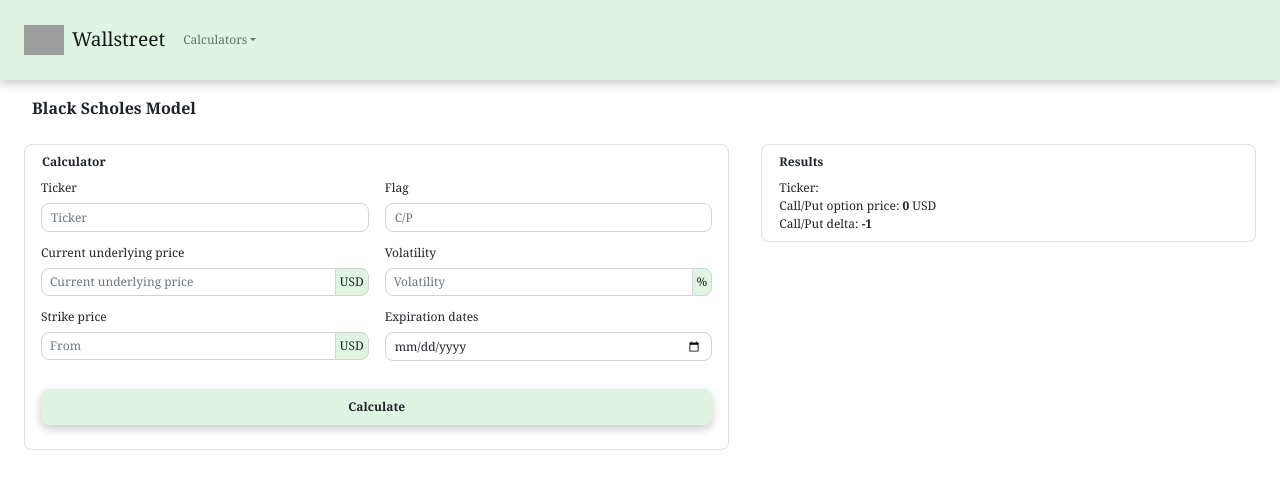
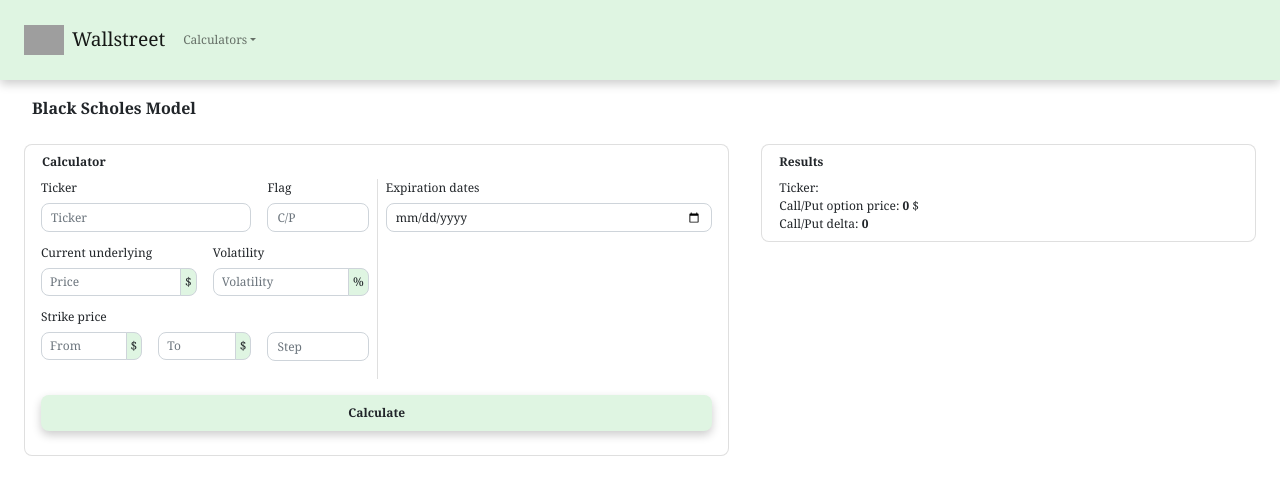
Before and after one commit to sabidobrin/wallstreet, a React (Create React App) app: page /calculators/black-scholes in a window 1280 px wide. Shown: the top 494 px of the page. Built offline with nearby package versions, Linux system fonts and the light colour scheme; grey boxes are pictures that could not be loaded.

Commit message:
strike prices array

```diff
--- a/package.json
+++ b/package.json
@@ -3,6 +3,8 @@
   "version": "0.1.0",
   "private": true,
   "dependencies": {
+    "@material-ui/core": "^4.12.3",
+    "@material-ui/icons": "^4.11.2",
     "@testing-library/jest-dom": "^5.14.1",
     "@testing-library/react": "^11.2.7",
     "@testing-library/user-event": "^12.8.3",
--- a/src/components/BlackScholesModel/BlackScholesModel.tsx
+++ b/src/components/BlackScholesModel/BlackScholesModel.tsx
@@ -1,8 +1,9 @@
 import React, { useState, useEffect } from 'react';
-import { log, sqrt, exp, pi } from 'mathjs';
+import { log, sqrt, exp, pi, string, typeOf } from 'mathjs';
 import './black-scholes-model.css';
-import { Container, Row, Col, Card, Form, InputGroup } from 'react-bootstrap';
+import { Container, Row, Col, Card, Form, InputGroup, Button } from 'react-bootstrap';
 import { Submit } from '../../context';
+import { CloseOutlined } from '@material-ui/icons';
 //import { apiResponseHandling } from '../../functions';
 
 export default function BlackScholesModel (props: any) {
@@ -13,7 +14,12 @@ export default function BlackScholesModel (props: any) {
     });
 
     const [currentUnderlyingPrice, setCurrentUnderlyingPrice] = useState(0);
-    const [strikePrice, setStrikePrice] = useState(0);
+
+    const [strikePriceFrom, setStrikePriceFrom] = useState(0);
+    const [strikePriceTo, setStrikePriceTo] = useState(0);
+    const [strikePriceStep, setStrikePriceStep] = useState(0);
+    const [strikePricesArray, setStrikePricesArray] = useState<number[]>([]);
+
     const [volatility, setVolatility] = useState(0);
     const [timeToMaturity, setTimeToMaturity] = useState(0);
     const [ticker, setTicker] = useState('');
@@ -40,7 +46,7 @@ export default function BlackScholesModel (props: any) {
     */
 
     const calculateDelta = () => {
-        let d1 = (log(currentUnderlyingPrice / strikePrice) + (riskFreeInterestRate + volatility * volatility / 2) * timeToMaturity) / (volatility * sqrt(timeToMaturity));
+        let d1:number = (log(currentUnderlyingPrice / strikePriceFrom) + (riskFreeInterestRate + volatility * volatility / 2) * timeToMaturity) / (volatility * sqrt(timeToMaturity));
         //let d2 = d1 - volatility * sqrt(timeToMaturity);
         setDelta(parseFloat(normDist(d1).toFixed(3)));
     }
@@ -51,7 +57,7 @@ export default function BlackScholesModel (props: any) {
 
     const calculateOptionPrice = async () => {
         var bs = require("black-scholes");
-        let optionPrice = bs.blackScholes(currentUnderlyingPrice, strikePrice, timeToMaturity, volatility, riskFreeInterestRate, flag).toFixed(2);
+        let optionPrice = bs.blackScholes(currentUnderlyingPrice, strikePriceFrom, timeToMaturity, volatility, riskFreeInterestRate, flag).toFixed(2);
         if (flag === "call") setCallOptionPrice(optionPrice);
         if (flag === "put") setPutOptionPrice(optionPrice);
     }
@@ -63,6 +69,40 @@ export default function BlackScholesModel (props: any) {
     const flagCheck = async (value: string) => {
         if(value === "c" || value === "call") setFlag("call");
         if(value === "p" || value === "put") setFlag("put");
+    }
+
+    const makeStrikePricesArray = (step: number) => {
+        setStrikePriceStep(step);
+        if(strikePriceFrom !== 0 && strikePriceTo !== 0) {
+            let arr = [];
+            let element = strikePriceFrom;
+            while (element <= strikePriceTo) {
+                element = Math.round((element + Number.EPSILON) * 100) / 100;
+                arr.push(element);
+                element += step;
+            }
+            console.log(arr)
+            setStrikePricesArray(arr);
+        }
+    }
+
+    const [dateList, setDateList] = useState<string[]>([]);
+    const addDateToList = (value: string) => {
+        let isInList:boolean = false;
+        for(let i=0; i<dateList.length; i++) {
+            if(dateList[i].localeCompare(value) === 0) isInList = true;
+        }
+        if(!isInList) setDateList([...dateList, value]);
+    }
+    const deleteDateFromList = (index: number) => {
+        const tmp = [...dateList];
+        tmp.splice(index, 1);
+        setDateList(tmp);
+    }
+
+    const formatDates = (date: string, index: number) => {
+        let html = <div id={`date-${index}`} className="dates">{date.slice(8,10)}/{date.slice(5,7)}/{date.slice(0,4)} <CloseOutlined id="icon-delete" onClick={()=> deleteDateFromList(index)} /></div>;
+        return html;
     }
 
     useEffect(() => {
@@ -79,54 +119,41 @@ export default function BlackScholesModel (props: any) {
 
     return (
         <Container fluid>
-            <Row>
-                <div id="title">Black Scholes Model</div>
-            </Row>
+            <Row><div id="title">Black Scholes Model</div></Row>
             <Row>
                 <Col xs={12} sm={12} md={7} lg={7}><Card>
                 <Form id="black-scholes" onSubmit={handleSubmit}>
                 <Row>
                     <Row><div style={{ paddingBottom: '0.5pc' }}><b>Calculator</b></div></Row>
                     <Col xs={12} sm={12} md={6} lg={6}>
+                        <Row>
+                        <Col id="triple" xs={12} sm={12} md={8} lg={8}>
                         <Form.Group className="mb-3" controlId="black-scholes-L">
                             <Form.Label>Ticker</Form.Label>
                             <Form.Control type="text" placeholder="Ticker"
                                 onBlur={(e:any) => tickerCheck(e.target.value)} />
                         </Form.Group>
-                        <Form.Group className="mb-3" controlId="black-scholes">
-                            <Form.Label>Current underlying price</Form.Label>
-                            <InputGroup className="mb-2">
-                            <Form.Control type="number" step="0.01" min="0" placeholder="Current underlying price"
-                                onBlur={(e:any) => setCurrentUnderlyingPrice(parseFloat(e.target.value))} />
-                            <InputGroup.Text>USD</InputGroup.Text>
-                            </InputGroup>
-                        </Form.Group>
-                        <Form.Group className="mb-3" controlId="black-scholes">
-                            <Form.Label>Strike price</Form.Label>
-                            {/*<Row>
-                            <Col id="double" xs={12} sm={12} md={6} lg={6}>*/}
-                            <InputGroup className="mb-2">
-                            <Form.Control type="number" step="0.01" min="0" placeholder="From"
-                                onBlur={(e:any) => setStrikePrice(parseFloat(e.target.value))} />
-                            <InputGroup.Text>USD</InputGroup.Text>
-                            </InputGroup>
-                            {/*</Col>
-                            <Col id="double" xs={12} sm={12} md={6} lg={6}>
-                            <InputGroup className="mb-2">
-                            <Form.Control type="number" step="0.01" min="0" placeholder="To"
-                                onBlur={(e:any) => setStrikePrice(parseFloat(e.target.value))} />
-                            <InputGroup.Text>USD</InputGroup.Text>
-                            </InputGroup>
-                            </Col>
-                            </Row>*/}
-                        </Form.Group>
-                    </Col>
-                    <Col xs={12} sm={12} md={6} lg={6}>
+                        </Col>
+                        <Col id="triple" xs={12} sm={12} md={4} lg={4}>
                         <Form.Group className="mb-3" controlId="black-scholes-L">
                             <Form.Label>Flag</Form.Label>
                             <Form.Control type="text" placeholder="C/P"
                                 onBlur={(e:any) => flagCheck(e.target.value.toLowerCase())} />
                         </Form.Group>
+                        </Col>
+                        </Row>
+                        <Row>
+                        <Col id="triple" xs={12} sm={12} md={6} lg={6}>
+                        <Form.Group className="mb-3" controlId="black-scholes">
+                            <Form.Label>Current underlying</Form.Label>
+                            <InputGroup className="mb-2">
+                            <Form.Control type="number" step="0.01" min="0" placeholder="Price"
+                                onBlur={(e:any) => setCurrentUnderlyingPrice(parseFloat(e.target.value))} />
+                            <InputGroup.Text>$</InputGroup.Text>
+                            </InputGroup>
+                        </Form.Group>
+                        </Col>
+                        <Col id="triple" xs={12} sm={12} md={6} lg={6}>
                         <Form.Group className="mb-3" controlId="black-scholes">
                             <Form.Label>Volatility</Form.Label>
                             <InputGroup className="mb-2">
@@ -135,12 +162,45 @@ export default function BlackScholesModel (props: any) {
                             <InputGroup.Text>%</InputGroup.Text>
                             </InputGroup>
                         </Form.Group>
+                        </Col>
+                        </Row>
+
+                        <Form.Group className="mb-3" controlId="black-scholes">
+                            <Form.Label>Strike price</Form.Label>
+                            <Row>
+                            <Col id="triple" xs={12} sm={12} md={4} lg={4}>
+                            <InputGroup className="mb-2">
+                            <Form.Control type="number" step="0.01" min="0" placeholder="From"
+                                onBlur={(e:any) => setStrikePriceFrom(parseFloat(e.target.value))} />
+                            <InputGroup.Text>$</InputGroup.Text>
+                            </InputGroup>
+                            </Col>
+                            <Col id="triple" xs={12} sm={12} md={4} lg={4}>
+                            <InputGroup className="mb-2">
+                            <Form.Control type="number" step="0.01" min="0" placeholder="To"
+                                onBlur={(e:any) => setStrikePriceTo(parseFloat(e.target.value))} />
+                            <InputGroup.Text>$</InputGroup.Text>
+                            </InputGroup>
+                            </Col>
+                            <Col id="triple" xs={12} sm={12} md={4} lg={4}>
+                            <InputGroup className="mb-2">
+                            <Form.Control type="number" step="0.01" min="0" placeholder="Step" id="black-scholes-L"
+                                onBlur={(e:any) => makeStrikePricesArray(parseFloat(e.target.value))} />
+                            </InputGroup>
+                            </Col>
+                            </Row>
+                        </Form.Group>
+                    </Col>
+                    <Col xs={12} sm={12} md={6} lg={6} style={{ borderLeft: '1px solid rgba(0,0,0,.125)'}}>
                         <Form.Group className="mb-3" controlId="black-scholes-L">
                             <Form.Label>Expiration dates</Form.Label>
                             <InputGroup className="mb-2">
-                            <Form.Control type="date" placeholder="To"
-                                onBlur={(e:any) => setTimeToMaturity(parseFloat(e.target.value)/marketDays)} />
+                            <Form.Control type="date" placeholder="To" min={new Date().toISOString().slice(0,10)}
+                                onChange={(e:any) => addDateToList(e.target.value)} />
                             </InputGroup>
+                        </Form.Group>
+                        <Form.Group className="mb-3" controlId="black-scholes-L">
+                            {dateList.map((date, index) => formatDates(date, index))}
                         </Form.Group>
                     </Col>
                 </Row>
@@ -151,18 +211,10 @@ export default function BlackScholesModel (props: any) {
                 <Col xs={12} sm={12} md={5} lg={5}><Card>
                 <Row><div style={{ paddingBottom: '0.5pc' }}><b>Results</b></div></Row>
                 <Row><div>Ticker: <b>{ticker}</b></div></Row>
-                <Row>
-                    <div>{flag === '' ? 'Call/Put' : flag.charAt(0).toUpperCase() + flag.slice(1)} option price: <b>{flag === 'call' ? callOptionPrice : putOptionPrice}</b> USD</div>
-                </Row>
-                <Row><div>{flag === '' ? 'Call/Put': flag.charAt(0).toUpperCase() + flag.slice(1)} delta: <b>{flag === 'call' ? delta : delta-1}</b></div></Row>
-                <Row></Row>
+                <Row><div>{flag === '' ? 'Call/Put' : flag.charAt(0).toUpperCase() + flag.slice(1)} option price: <b>{flag === 'call' ? callOptionPrice : putOptionPrice}</b> $</div></Row>
+                <Row><div>{flag === '' ? 'Call/Put': flag.charAt(0).toUpperCase() + flag.slice(1)} delta: <b>{flag === 'call' ? delta : flag === 'put' ? delta-1 : 0}</b></div></Row>
                 </Card></Col>
             </Row>
         </Container>
     );
 }
-
-/* [19:23, 31/08/2021] Andrej Poljanec: Sej loh googleas black scholes.
-Mislm da je time to expiration, current price, strike price, interest rate, volatility.
-[19:23, 31/08/2021] Andrej Poljanec: Pa npr interest rate nc ne vemo kaj se dogaja s tem in bi blo fajn iz nekje potegnt.
-To nima bit kej za vnasat. More bit povezan z apijem*/
--- a/src/components/BlackScholesModel/black-scholes-model.css
+++ b/src/components/BlackScholesModel/black-scholes-model.css
@@ -28,10 +28,21 @@ span.input-group-text {
     padding: 0.25pc 0.25pc;
 }
 
-div#double.col-lg-6.col-md-6.col-sm-12.col-12:first-of-type {
+div#triple.col-lg-4.col-md-4.col-sm-12.col-12:first-of-type,
+    div#triple.col-lg-8.col-md-8.col-sm-12.col-12:first-of-type,
+        div#triple.col-lg-6.col-md-6.col-sm-12.col-12:first-of-type {
     padding-left: 0 !important;
 }
 
-div#double.col-lg-6.col-md-6.col-sm-12.col-12:last-of-type {
+div#triple.col-lg-4.col-md-4.col-sm-12.col-12:last-of-type,
+    div#triple.col-lg-6.col-md-6.col-sm-12.col-12:last-of-type {
     padding-right: 0 !important;
 }
+
+div.dates {
+    padding-left: 0.5pc;
+}
+
+svg#icon-delete {
+    font-size: 0.75pc;
+}
```
Also changed, not shown: 1 other file (tests, documents, lock files or other folders).
